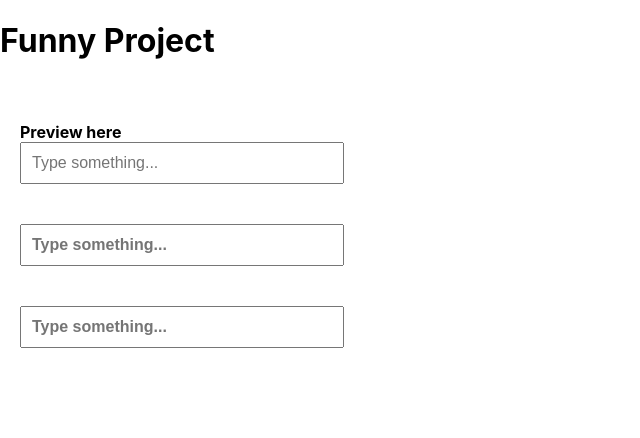
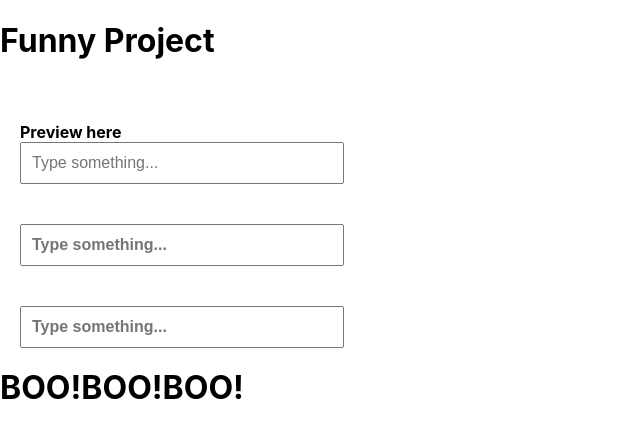
Before and after one commit to DKW2/react_js, a React (Create React App) app in the folder client/: page / in a window 1280 px wide. Shown: the top 438 px of the page, without its empty margins (0-640 px from the left). Built offline with nearby package versions, Linux system fonts and the light colour scheme.

Commit message:
Added jumpscares, tried utilizing useEffect() but CSS transitions are better suited

```diff
--- a/client/src/App.css
+++ b/client/src/App.css
@@ -1,5 +1,19 @@
 .App {
   text-align: center;
+}
+
+.Boo, .BooText {
+  display: inline;
+}
+@keyframes blink {
+  0%, 50%, 100% { opacity: 0; }
+  25%, 75% { opacity: 1; }
+}
+
+.BooText {
+  font-size: 32px;
+  font-weight: bold;
+  display: inline-block;
 }
 
 .App-logo {
--- a/client/src/App.js
+++ b/client/src/App.js
@@ -2,6 +2,7 @@ import './App.css';
 import GrowingText from "./components/GrowingText.jsx";
 import ColorfulText from './components/ColorfulText.jsx';
 import ChangingText from './components/ChangingText.tsx';
+import TimedJumpscare from './components/TimedJumpscare.tsx';
 
 function App() {
 
@@ -16,6 +17,11 @@ function App() {
       <GrowingText />
       <ColorfulText />
       <ChangingText textProperty='fontSize' textChange={textChange} />
+      <div classname='Boo'>
+        <TimedJumpscare waitTime={1000} scareTime={1000}/>
+        <TimedJumpscare waitTime={1000} scareTime={1000}/>
+        <TimedJumpscare waitTime={1500} scareTime={1000}/>
+      </div>
     </div>
   );
 }
--- /dev/null
+++ b/client/src/components/TimedJumpscare.tsx
@@ -0,0 +1,22 @@
+// TimedJumpscare.tsx
+import React from "react";
+import "../App.css";
+
+type TimedJumpscareProps = {
+  waitTime: number;  // milliseconds before BOO
+  scareTime: number; // milliseconds BOO is visible
+};
+
+export default function TimedJumpscare({ waitTime, scareTime }: TimedJumpscareProps) {
+  const cycleTime = waitTime + scareTime;
+
+  const style: React.CSSProperties = {
+    animationName: "blink",
+    animationTimingFunction: "steps(1, start)",
+    animationIterationCount: "infinite",
+    animationDuration: `${cycleTime}ms`,
+    animationDelay: `${waitTime}ms`,
+  };
+
+  return <span className="BooText" style={style}>BOO!</span>;
+}
--- a/client/src/index.js
+++ b/client/src/index.js
@@ -6,9 +6,9 @@ import reportWebVitals from './reportWebVitals.js';
 
 const root = ReactDOM.createRoot(document.getElementById('root'));
 root.render(
-  <React.StrictMode>
+  //<React.StrictMode>
     <App />
-  </React.StrictMode>
+  //</React.StrictMode>
 );
 
 // If you want to start measuring performance in your app, pass a function
```
